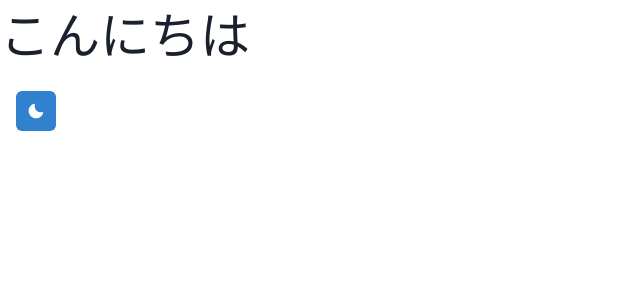
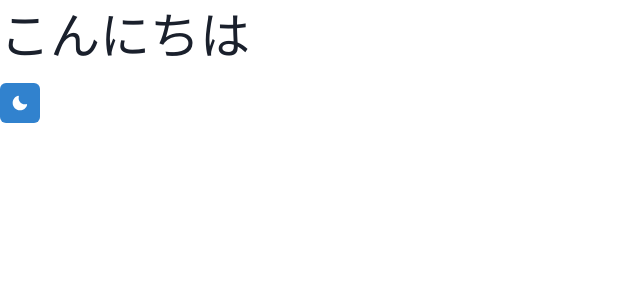
Before and after one commit to Glimmer5/optional_hair_uehala, a Next.js app: page / in a window 1280 px wide. Shown: the top 300 px of the page, without its empty margins (0-640 px from the left). Built offline with nearby package versions, Linux system fonts and the light colour scheme; a web font is replaced by a local one.

Commit message:
[update]ToggleColorModeButton

```diff
--- a/src/components/toggleColorModeButton/index.tsx
+++ b/src/components/toggleColorModeButton/index.tsx
@@ -1,17 +1,15 @@
-import { IconButton, useColorMode } from "@chakra-ui/react";
+import { IconButton, useColorMode, useColorModeValue } from "@chakra-ui/react";
 import { MoonIcon, SunIcon } from "@chakra-ui/icons";
 import type { NextPage } from "next";
-import React from "react";
 
 const ToggleColorModeButton: NextPage = () => {
-  const { colorMode, toggleColorMode } = useColorMode();
+  const { toggleColorMode } = useColorMode();
 
   return (
     <IconButton
       aria-label="DarkMode Switch"
-      icon={colorMode === "light" ? <MoonIcon color="white"/> : <SunIcon color="black"/>}
-      colorScheme={colorMode === "light" ? "blue" : "orange"}
-      m="1rem"
+      icon={useColorModeValue(<MoonIcon />, <SunIcon />)}
+      colorScheme={useColorModeValue("blue", "orange")}
       onClick={toggleColorMode}
     />
   );
--- a/src/pages/index.tsx
+++ b/src/pages/index.tsx
@@ -1,14 +1,15 @@
-import ToggleColorModeButton from '../components/toggleColorModeButton';
+import { VStack } from "@chakra-ui/react";
+import ToggleColorModeButton from "../components/toggleColorModeButton";
 
 const Home: React.FC = () => {
   return (
-    <div>
+    <VStack alignItems={{ sm: "center", md: "center", lg: "start" }}>
       <h2 style={{ fontSize: "50px", fontFamily: "Zen Kaku Gothic Antique" }}>
         こんにちは
       </h2>
       <ToggleColorModeButton />
-    </div>
-  )
-}
+    </VStack>
+  );
+};
 
 export default Home;
```
